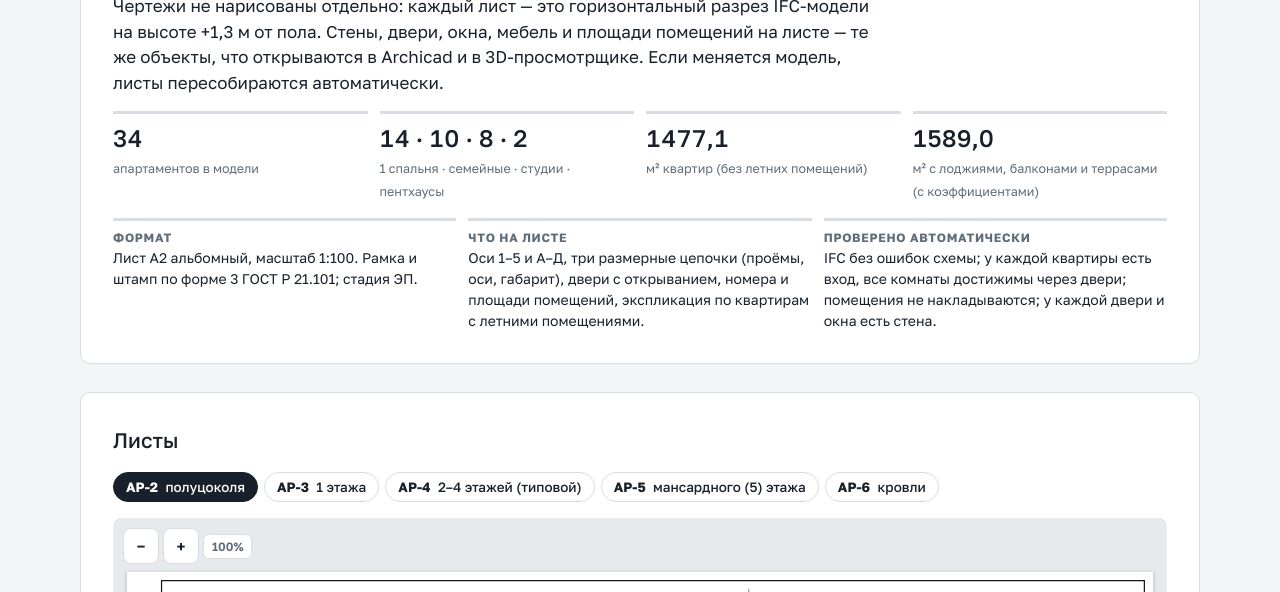
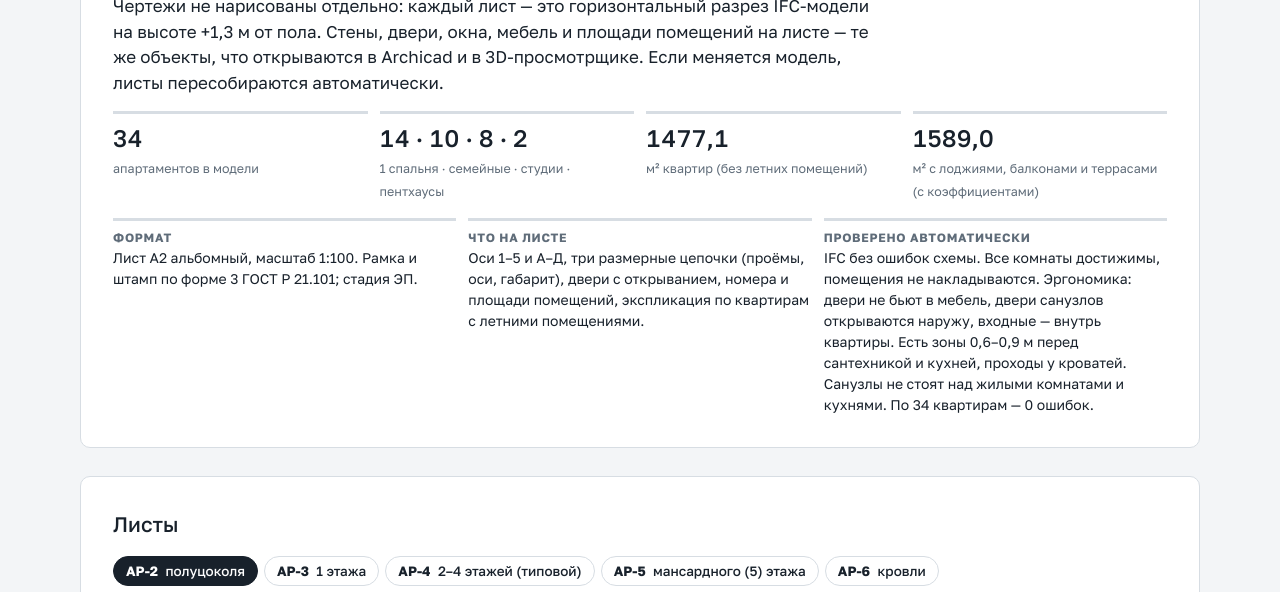
Before and after one commit to ayupov0/ala-too, a plain HTML site: page plans.html in a window 1280 px wide. Shown: the part 208-800 px from the top of the page. Drawn offline with Linux system fonts and the light colour scheme; a web font is replaced by a local one.

Commit message:
Планы: описание проверок
Co-Authored-By: Claude Opus 5.5 <noreply@anthropic.com>

```diff
--- a/plans.html
+++ b/plans.html
@@ -117,7 +117,7 @@ thead th { font-size: 11.5px; text-transform: uppercase; letter-spacing: .06em;
   <div class="given">
     <div><b>Формат</b>Лист А2 альбомный, масштаб 1:100. Рамка и штамп по форме 3 ГОСТ Р 21.101; стадия ЭП.</div>
     <div><b>Что на листе</b>Оси 1–5 и А–Д, три размерные цепочки (проёмы, оси, габарит), двери с открыванием, номера и площади помещений, экспликация по квартирам с летними помещениями.</div>
-    <div><b>Проверено автоматически</b>IFC без ошибок схемы; у каждой квартиры есть вход, все комнаты достижимы через двери; помещения не накладываются; у каждой двери и окна есть стена.</div>
+    <div><b>Проверено автоматически</b>IFC без ошибок схемы. Все комнаты достижимы, помещения не накладываются. Эргономика: двери не бьют в мебель, двери санузлов открываются наружу, входные — внутрь квартиры. Есть зоны 0,6–0,9 м перед сантехникой и кухней, проходы у кроватей. Санузлы не стоят над жилыми комнатами и кухнями. По 34 квартирам — 0 ошибок.</div>
   </div>
 </section>
 
@@ -261,6 +261,7 @@ text{font-family:'PT Sans Narrow','Arial Narrow',Arial,sans-serif;fill:#111}
       <li>Выход на террасу завтраков сдвинут восточнее. Раньше проём попадал на стену мойки посуды.</li>
       <li>В полуцоколе появились лифтовый холл ЦХ (39 м²) и двери во все помещения: wellness, ski room, техпомещения, персонал. До этого из лифта нельзя было попасть в помещения.</li>
       <li>Все квартиры поставлены в модель по типам из шага 1: перегородки, двери с открыванием, окна, мебель, сантехника. Каждая квартира в IFC — группа помещений (IfcZone).</li>
+      <li>Все 9 типов квартир переделаны по правилам эргономики («было / стало» — на странице ревизии). Квартиры получили сквозные номера 1–34.</li>
     </ul>
     <ul>
       <li><b>На проверку пожарному эксперту:</b> одна лестница на 5 этажей и 34 квартиры. Нужно обоснование или вторая лестница.</li>
```
